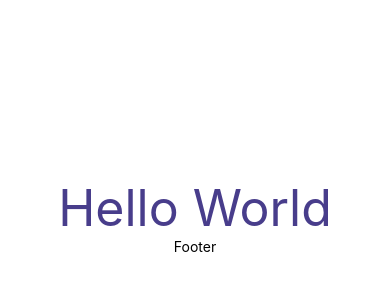
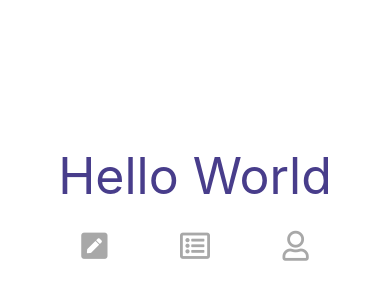
Before and after one commit to amxra/Journal-app, a React Native app: screen / in a window 390 px wide. Shown: the part 206-506 px from the top of the page. Built offline with nearby package versions, Linux system fonts and the light colour scheme.

Commit message:
add icons for footer

```diff
--- a/components/Footer.js
+++ b/components/Footer.js
@@ -1,14 +1,68 @@
 import React from 'react';
 import { View, Text, StyleSheet } from 'react-native';
+import Icon from 'react-native-vector-icons/dist/FontAwesome5'
 
 function Footer(){
     return(
         <View>
-            <Text>Footer</Text>
+            <View style ={styles.footer}>
+                <View style = {styles.footerIcons}>
+
+                    <Icon
+                        style = {styles.footerIcon}
+                        name = 'pen-square'
+                        size={30}
+                        color = '#a8a8a8'
+                    />
+
+                    <Icon
+                        style = {styles.footerIcon}
+                        name = 'list-alt'
+                        size={30}
+                        color = '#a8a8a8'
+                    />
+                    <Icon
+                        style = {styles.footerIcon}
+                        name = 'user'
+                        size={30}
+                        color = '#a8a8a8'
+                    />
+                </View>
+            </View>
         </View>
     )
 }
 
+const styles = StyleSheet.create({
+    footer:{
+      // borderWidth: 2,
+      // borderColor: "#20232a",
+      // borderBottomColor: '#fff',
+
+      height: 80,
+      padding: 15,
+      // borderWidth: 2,
+      // borderColor: 'red',
+      display: "flex",
+      justifyContent: "center",
+      alignItems: "center"
+    },
+    footerText: {
+      fontSize: 36,
+      textAlign: "center",
+      color: '#a8a8a8',
+    },
+    footerIcons : {
+      // borderWidth: 2,
+      // borderColor: 'red',
+      width: 300,
+      display: 'flex',
+      flexDirection: 'row',
+      justifyContent: "space-around"
+
+    }
+  })
+
 
 
 export default Footer;
```
